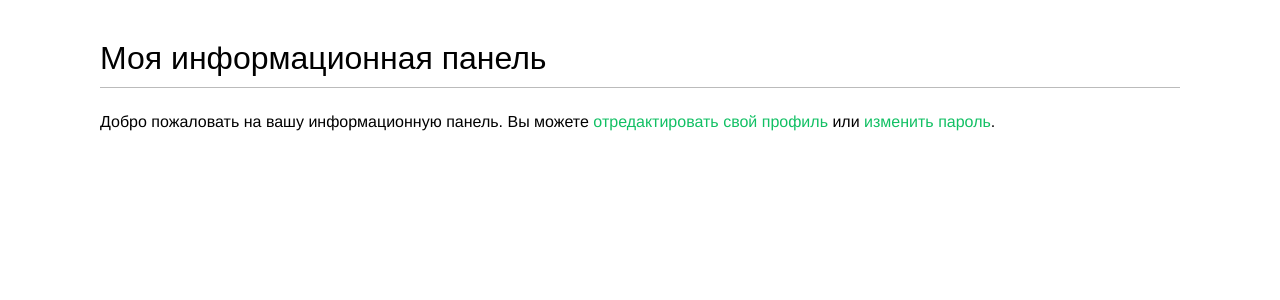
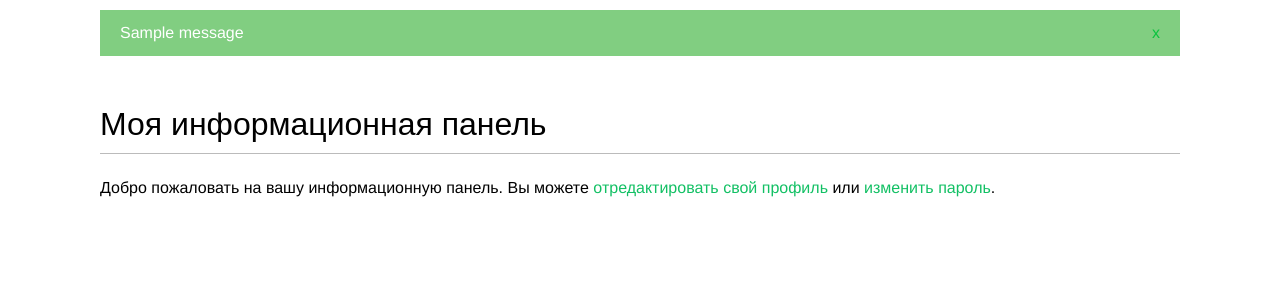
Before and after one commit to NikitaWinner/Pictures_friends, a Django app: page /account/ in a window 1280 px wide. Shown: the part 48-348 px from the top of the page. Run offline with Django 4.2, Linux system fonts and the light colour scheme; a user stored in the database is signed in; tables that the repository leaves empty hold one stand-in row (values such as "Sample post"); one stand-in notice (Sample message) is shown; some web fonts are replaced.

Commit message:
add flash message

```diff
--- a/account/templates/base.html
+++ b/account/templates/base.html
@@ -11,13 +11,13 @@
     {% if request.user.is_authenticated %}
     <ul class="menu">
         <li {% if section == "dashboard" %} class="selected" {% endif %}>
-            <a href="{% url 'dashboard' %}">Главная</a>
+        <a href="{% url 'dashboard' %}">Главная</a>
         </li>
         <li {% if section == "images" %} class="selected" {% endif %}>
-            <a href="#">Изображения</a>
+        <a href="#">Изображения</a>
         </li>
         <li {% if section == "people" %} class="selected" {% endif %}>
-            <a href="#">Люди</a>
+        <a href="#">Люди</a>
         </li>
     </ul>
     {% endif %}
@@ -30,6 +30,16 @@
         {% endif %}
  </span>
 </div>
+{% if messages %}
+<ul class="messages">
+    {% for message in messages %}
+    <li class="{{ message.tags }}">
+        {{ message|safe }}
+        <a href="#" class="close">x</a>
+    </li>
+    {% endfor %}
+</ul>
+{% endif %}
 <div id="content">
     {% block content %}
     {% endblock %}
--- a/account/views.py
+++ b/account/views.py
@@ -3,6 +3,7 @@ from django.http import HttpResponse
 from django.shortcuts import render
 from django.contrib.auth.decorators import login_required
 from .models import Profile
+from django.contrib import messages
 
 from .forms import LoginForm, UserRegistrationForm, \
     UserEditForm, ProfileEditForm
@@ -72,6 +73,9 @@ def edit(request):
         if user_form.is_valid() and profile_form.is_valid():
             user_form.save()
             profile_form.save()
+            messages.success(request, 'Профиль успешно обновлён')
+        else:
+            messages.error(request, 'Ошибка при обновлении профиля')
     else:
         user_form = UserEditForm(instance=request.user)
         profile_form = ProfileEditForm(
```
